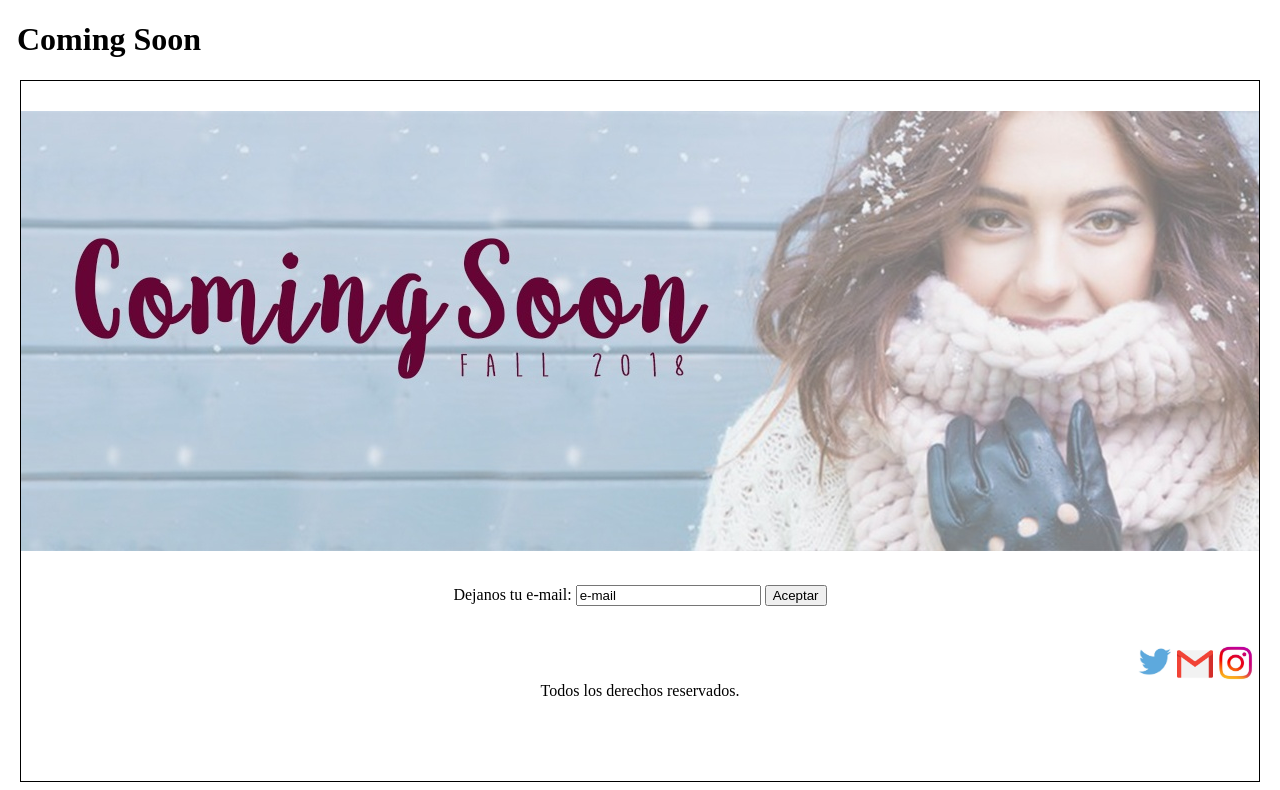
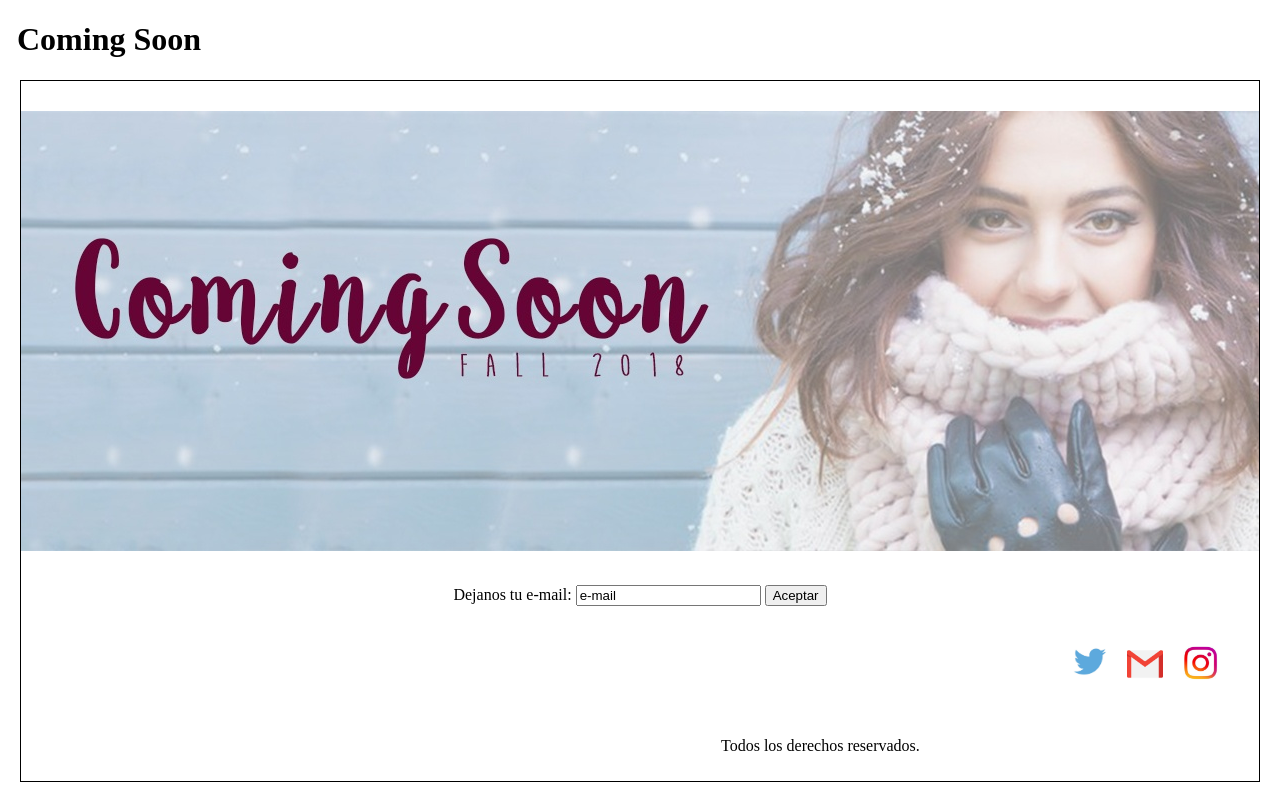
Before and after one commit to sofiprado/tpcero, a plain HTML site: page index.html in a window 1280 px wide. Drawn offline with Linux system fonts and the light colour scheme.

Commit message:
versión final

```diff
--- a/index.html
+++ b/index.html
@@ -21,9 +21,15 @@
         </div>
 
         <div class="logo-container">
-                <img class="logo" src="insta-logo1.jpg">
-                <img class="logo" id="logo2" src="email-logo.jpg">
-                <img class="logo" id="logo2" src="tweet-logo.jpg">
+                <div class="logo">
+                    <img class="logo" src="insta-logo1.jpg">
+                </div>
+                <div class="logo">
+                    <img class="logo" src="email-logo.jpg">
+                </div>
+                <div class="logo">
+                    <img class="logo" src="tweet-logo.jpg">
+                </div>
 
         </div>
 
--- a/style.css
+++ b/style.css
@@ -10,38 +10,43 @@ h1 {
 
 .banner {
     margin-top: 30px;
-   /* max-width: 1480;
-    max-height: 440px;*/
+
 }
 .page {
     margin: 20px;
     height: 700px;
     border: 1px solid black;
     overflow: auto;
+    position: relative;
 }
 
 .search-container {
     margin-top: 30px;
+    position: relative;
 
 }
 
 .logo {
-    background-color: blue;
     max-width: 36px;
     max-height: 36px;
     display: inline-block;
     float: right;
-    margin-right: 5px;
-    margin-top: 40px;
+    margin-right: 20px;
 }
 
 .logo-container {
    max-width: 1480px;
+   height: 80px;
    margin: auto;
+   position: relative;
+   bottom: -40px;
+
 }
 
 .copyright {
-    text-align: center;
+
     clear: both;
-    margin: 0 auto;
+    position: absolute;
+    left: 700px;
+    bottom: 10px;
 }
```
